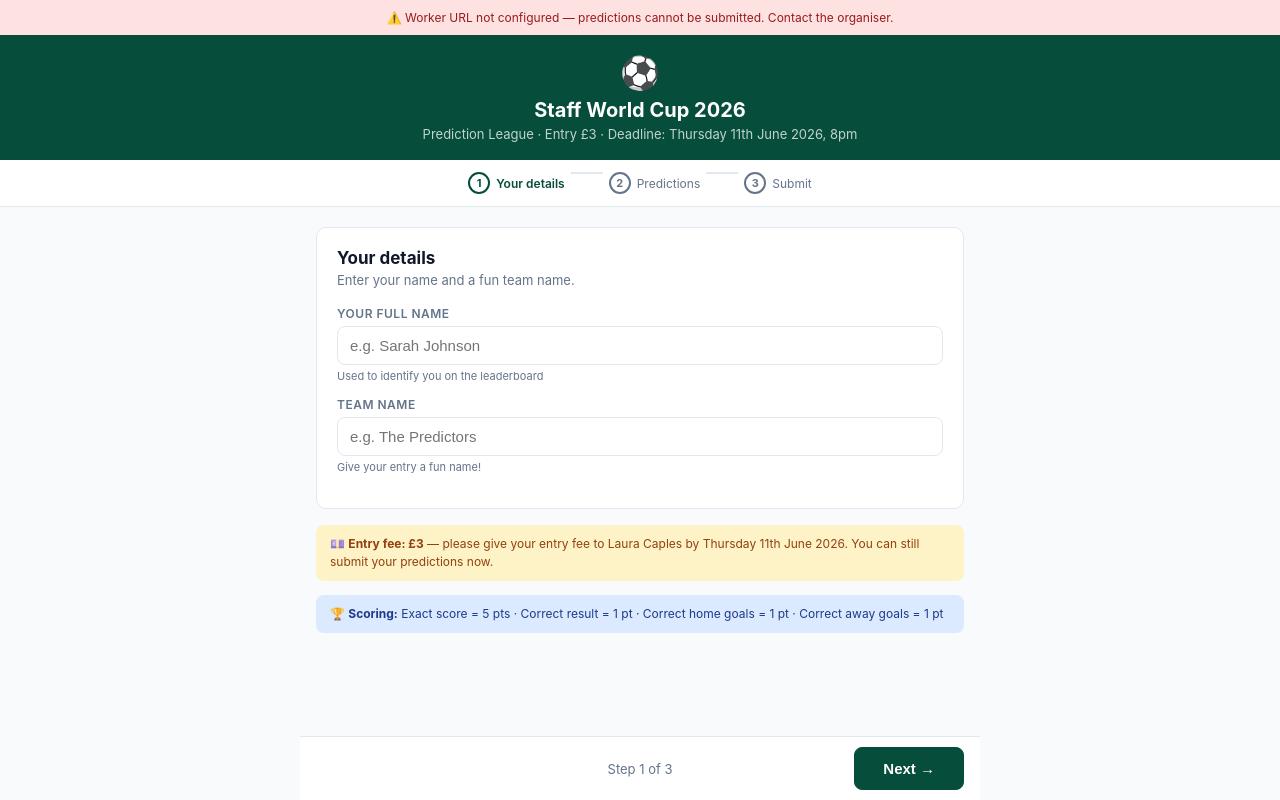
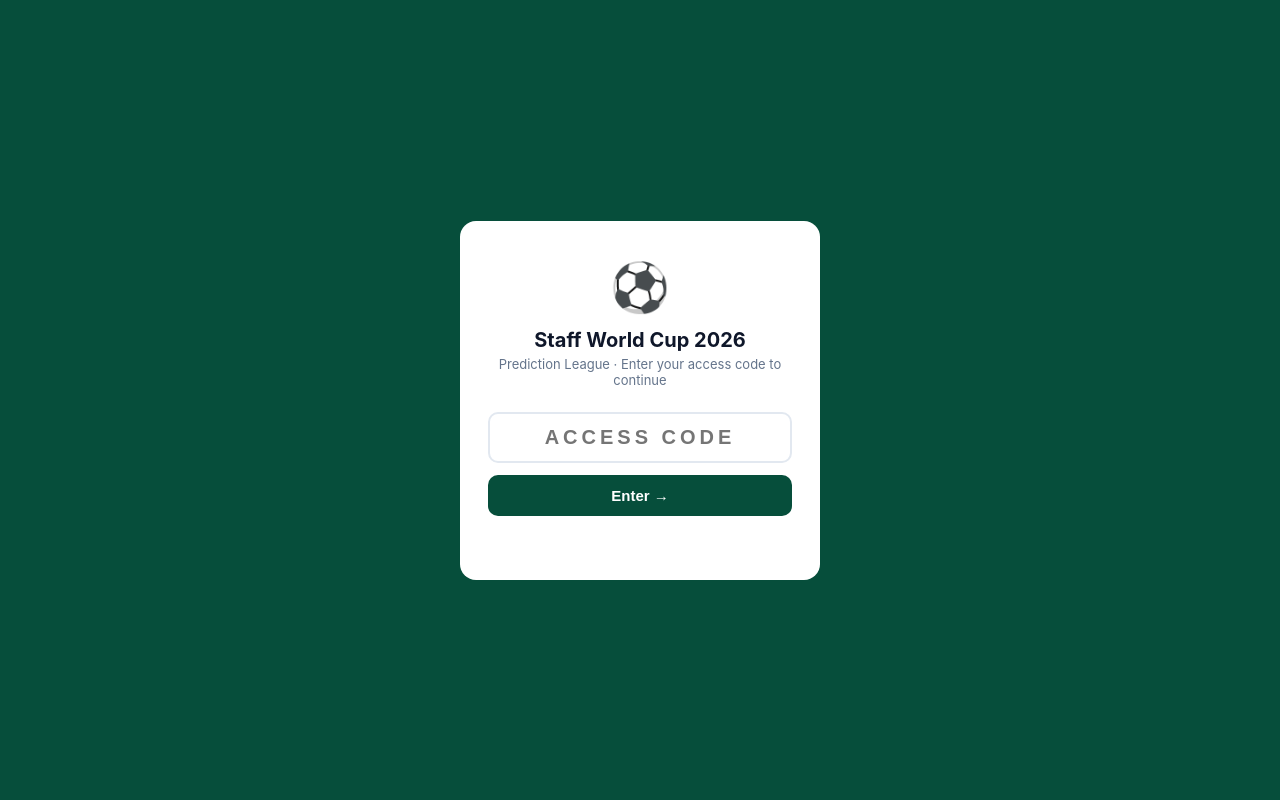
Before and after one commit to tompierce32-lang/footypredict, a plain HTML site: page predict.html in a window 1280 px wide. Drawn offline with Linux system fonts and the light colour scheme.

Commit message:
Add access gate for prediction entry

```diff
--- a/predict.html
+++ b/predict.html
@@ -99,17 +99,42 @@
   #toast.error { background: #dc2626; }
 
   /* Config banner */
-  #config-banner { background: var(--red-bg); color: var(--red-text); padding: 10px 16px; font-size: 12px; text-align: center; display: none; }
-  #config-banner.show { display: block; }
 
   @media (max-width: 480px) {
     .fx-table thead th:first-child, .fx-table td:first-child { display: none; }
   }
+  /* ── Access gate ── */
+  #access-gate { position: fixed; inset: 0; background: #064e3b; z-index: 999; display: flex; align-items: center; justify-content: center; padding: 20px; }
+  #access-gate.hidden { display: none; }
+  .gate-box { background: white; border-radius: 16px; padding: 36px 28px; max-width: 360px; width: 100%; text-align: center; }
+  .gate-box .ball { font-size: 48px; margin-bottom: 12px; }
+  .gate-box h2 { font-size: 20px; font-weight: 700; margin-bottom: 4px; }
+  .gate-box p { font-size: 13px; color: var(--muted); margin-bottom: 24px; }
+  .gate-box input { width: 100%; padding: 12px; font-size: 20px; font-weight: 700; text-align: center; letter-spacing: 4px; text-transform: uppercase; border: 2px solid var(--border); border-radius: 10px; color: #0f172a; background: #ffffff; margin-bottom: 12px; }
+  .gate-box input:focus { outline: none; border-color: #064e3b; }
+  .gate-box input.error { border-color: #dc2626; animation: shake .3s; }
+  .gate-btn { width: 100%; padding: 12px; background: #064e3b; color: white; border: none; border-radius: 10px; font-size: 15px; font-weight: 700; cursor: pointer; }
+  .gate-btn:hover { background: #065f46; }
+  .gate-error { color: #dc2626; font-size: 13px; margin-top: 8px; min-height: 20px; }
+  @keyframes shake { 0%,100%{transform:translateX(0)} 25%{transform:translateX(-6px)} 75%{transform:translateX(6px)} }
 </style>
 </head>
 <body>
 
-<div id="config-banner">⚠️ Worker URL not configured — predictions cannot be submitted. Contact the organiser.</div>
+<!-- ── ACCESS GATE ── -->
+<div id="access-gate">
+  <div class="gate-box">
+    <div class="ball">⚽</div>
+    <h2>Staff World Cup 2026</h2>
+    <p>Prediction League · Enter your access code to continue</p>
+    <input type="text" id="access-input" placeholder="ACCESS CODE" maxlength="20"
+      autocomplete="off" autocorrect="off" spellcheck="false"
+      onkeydown="if(event.key==='Enter') checkCode()">
+    <button class="gate-btn" onclick="checkCode()">Enter →</button>
+    <div class="gate-error" id="gate-error"></div>
+  </div>
+</div>
+
 
 <div id="header">
   <div style="font-size:32px;margin-bottom:6px">⚽</div>
@@ -117,7 +142,7 @@
   <p>Prediction League · Entry £3 · Deadline: Thursday 11th June 2026, 8pm</p>
 </div>
 
-<div id="steps">
+<div id="steps" style="display:none">
   <div class="step active" id="step1-indicator">
     <div class="step-num">1</div>
     <span>Your details</span>
@@ -134,7 +159,7 @@
   </div>
 </div>
 
-<div id="content">
+<div id="content" style="display:none">
 
   <!-- ── STEP 1: Details ── -->
   <div class="screen active" id="screen-1">
@@ -235,7 +260,7 @@
 </div><!-- /content -->
 
 <!-- Footer nav -->
-<div id="footer-nav">
+<div id="footer-nav" style="display:none">
   <button class="btn" id="back-btn" onclick="goBack()" style="display:none">← Back</button>
   <div style="flex:1"></div>
   <div id="step-label" style="font-size:13px;color:var(--muted)">Step 1 of 3</div>
@@ -250,7 +275,7 @@
 // ── CONFIG ──────────────────────────────────────────────────
 // Worker URL is read from localStorage (set by the admin app) or hardcoded below.
 // If you want to hardcode it, replace '' with your Worker URL.
-const WORKER_URL = localStorage.getItem('wc_worker_url') || '';
+const WORKER_URL = 'https://wc2026-api.tompierce32.workers.dev';
 
 // ── FIXTURES ────────────────────────────────────────────────
 const FIXTURES = [
@@ -344,15 +369,35 @@ const FLAGS = {
   "Ghana":"🇬🇭","Panama":"🇵🇦","Uzbekistan":"🇺🇿","Colombia":"🇨🇴",
 };
 
+// ── ACCESS CODE ─────────────────────────────────────────────
+const ACCESS_CODE = 'BVS2026';
+
+function checkCode() {
+  const input = document.getElementById('access-input');
+  const val = input.value.trim().toUpperCase();
+  const errEl = document.getElementById('gate-error');
+  if (val === ACCESS_CODE.toUpperCase()) {
+    document.getElementById('access-gate').classList.add('hidden');
+    document.getElementById('steps').style.display = '';
+    document.getElementById('content').style.display = '';
+    document.getElementById('footer-nav').style.display = '';
+    errEl.textContent = '';
+  } else {
+    input.classList.add('error');
+    errEl.textContent = 'Incorrect code — please try again';
+    input.value = '';
+    setTimeout(() => input.classList.remove('error'), 500);
+    input.focus();
+  }
+}
+
 // ── STATE ───────────────────────────────────────────────────
 let currentStep = 1;
 let activeGroup = 'A';
 const predictions = {}; // {fid: {home, away}}
 
 // ── INIT ────────────────────────────────────────────────────
-if (!WORKER_URL) {
-  document.getElementById('config-banner').classList.add('show');
-}
+// URL hardcoded — no config needed
 
 buildGroupTabs();
 renderGroup('A');
@@ -508,11 +553,7 @@ async function submitEntry() {
   const btn = document.getElementById('submit-btn');
   const errEl = document.getElementById('submit-error');
 
-  if (!WORKER_URL) {
-    errEl.textContent = 'Cannot submit — the organiser has not configured the Worker URL yet. Contact them directly.';
-    errEl.style.display = '';
-    return;
-  }
+  // URL always set
 
   btn.disabled = true;
   btn.textContent = 'Submitting...';
```
